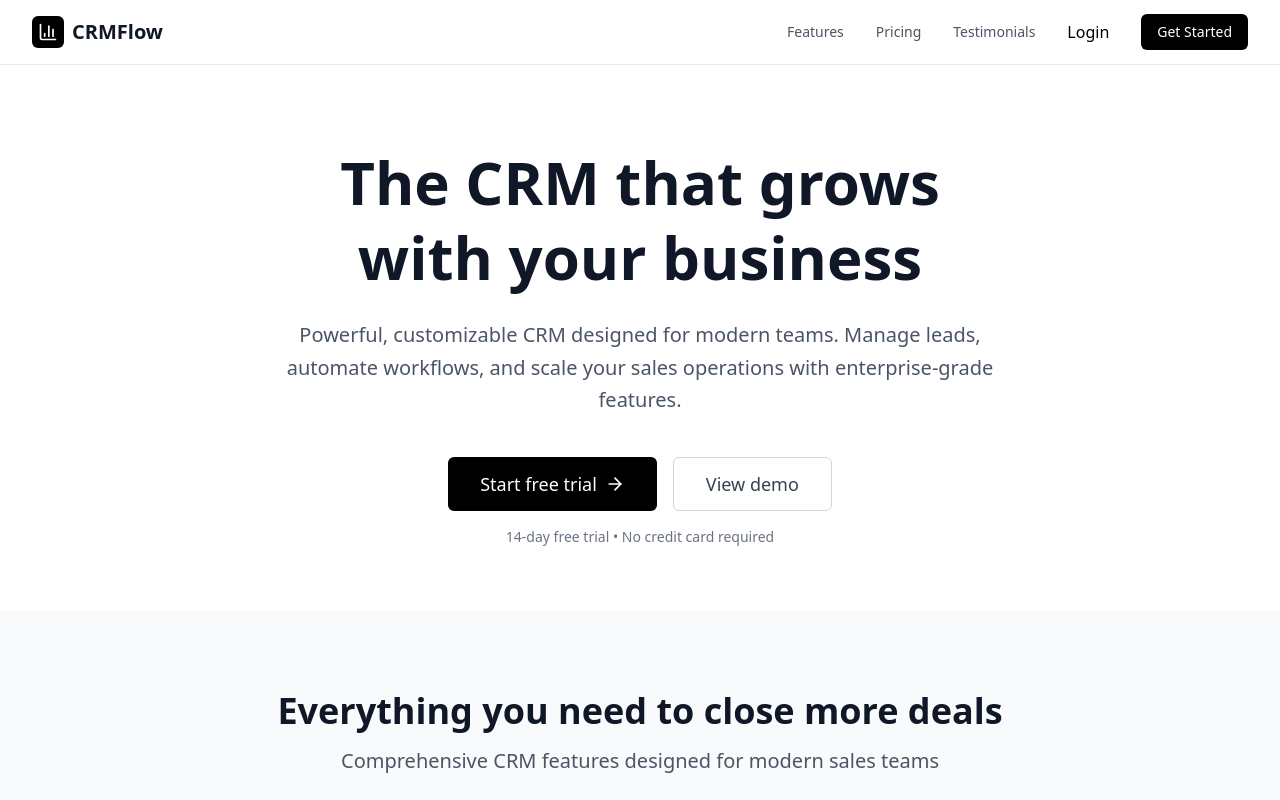
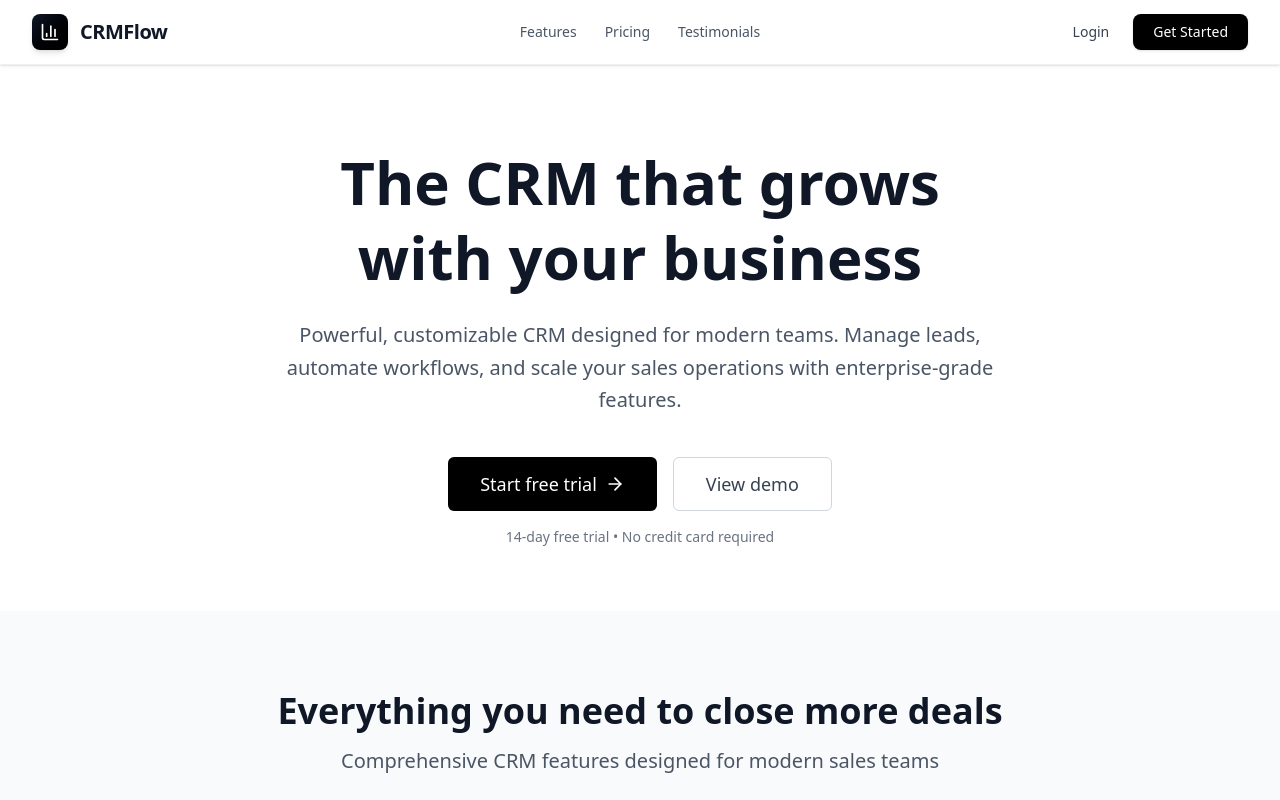
Before and after one commit to AymaanPathan/dashboard-crm, a Next.js app in the folder frontend/: page / in a window 1280 px wide. Shown: the top 800 px of the page. Built offline with nearby package versions, Linux system fonts and the light colour scheme.

Commit message:
change navbar

```diff
--- a/frontend/src/app/components/crm-landing/Navbar.tsx
+++ b/frontend/src/app/components/crm-landing/Navbar.tsx
@@ -3,58 +3,92 @@ import React, { useState } from "react";
 import Link from "next/link";
 import { BarChart3, Menu, X } from "lucide-react";
 import { MobileMenu } from "./MobileMenu";
+import { getToken } from "@/utils/auth.utils";
 
 export default function Navbar() {
+  const token = getToken();
   const [mobileMenuOpen, setMobileMenuOpen] = useState(false);
 
-
 return (
-    <nav className="border-b border-gray-200 bg-white/80 backdrop-blur-md sticky top-0 z-50">
-      <div className="max-w-7xl mx-auto px-4 sm:px-6 lg:px-8">
+  <nav className="border-b border-gray-200/60 bg-white/95 backdrop-blur-xl sticky top-0 z-50 shadow-sm">
+    <div className=" mx-auto px-4 sm:px-6 lg:px-8">
       <div className="flex justify-between items-center h-16">
-          <div className="flex items-center space-x-2">
-            <div className="w-8 h-8 bg-black rounded-md flex items-center justify-center">
+        {/* Logo Section */}
+        <div className="flex items-center space-x-3">
+          <div className="w-9 h-9 bg-gradient-to-br from-gray-900 to-black rounded-lg flex items-center justify-center shadow-md">
             <BarChart3 className="w-5 h-5 text-white" />
           </div>
-            <span className="text-xl font-semibold text-gray-900">CRMFlow</span>
+          <span className="text-xl font-bold text-gray-900 tracking-tight">
+            CRMFlow
+          </span>
         </div>
 
-          <div className="hidden md:flex items-center space-x-8">
+        {/* Center Navigation */}
+        <div className="hidden md:flex items-center space-x-1 absolute left-1/2 transform -translate-x-1/2">
           <a
             href="#features"
-              className="text-gray-600 hover:text-gray-900 text-sm font-medium"
+            className="text-gray-600 hover:text-gray-900 hover:bg-gray-50 px-3 py-2 rounded-lg text-sm font-medium transition-all duration-200"
           >
             Features
           </a>
           <a
             href="#pricing"
-              className="text-gray-600 hover:text-gray-900 text-sm font-medium"
+            className="text-gray-600 hover:text-gray-900 hover:bg-gray-50 px-3 py-2 rounded-lg text-sm font-medium transition-all duration-200"
           >
             Pricing
           </a>
           <a
             href="#testimonials"
-              className="text-gray-600 hover:text-gray-900 text-sm font-medium"
+            className="text-gray-600 hover:text-gray-900 hover:bg-gray-50 px-3 py-2 rounded-lg text-sm font-medium transition-all duration-200"
           >
             Testimonials
           </a>
-          <Link href="/login">Login</Link>
+        </div>
+
+        {/* Right Side Buttons */}
+        <div className="hidden md:flex items-center space-x-2">
+          {!token ? (
+            <>
+              <Link
+                href="/login"
+                className="text-gray-700 hover:text-gray-900 hover:bg-gray-50 px-4 py-2 rounded-lg text-sm font-medium transition-all duration-200"
+              >
+                Login
+              </Link>
               <Link
                 href="/signup"
-              className="bg-black text-white px-4 py-2 rounded-md text-sm font-medium hover:bg-gray-800"
+                className="bg-black hover:bg-gray-800 text-white px-5 py-2 rounded-lg text-sm font-medium transition-all duration-200 shadow-sm hover:shadow-md"
               >
                 Get Started
               </Link>
+            </>
+          ) : (
+            <>
+              <Link
+                href="/organizationsetup"
+                className="text-gray-700 hover:text-gray-900 hover:bg-gray-50 px-4 py-2 rounded-lg text-sm font-medium transition-all duration-200 border border-gray-200 hover:border-gray-300"
+              >
+                Setup Organization
+              </Link>
+              <Link
+                href="/"
+                className="bg-black hover:bg-gray-800 text-white px-5 py-2 rounded-lg text-sm font-medium transition-all duration-200 shadow-sm hover:shadow-md"
+              >
+                Logout
+              </Link>
+            </>
+          )}
         </div>
 
+        {/* Mobile Menu Button */}
         <button
-            className="md:hidden p-2"
+          className="md:hidden p-2 rounded-lg hover:bg-gray-100 transition-colors duration-200"
           onClick={() => setMobileMenuOpen(!mobileMenuOpen)}
         >
           {mobileMenuOpen ? (
-              <X className="w-6 h-6" />
+            <X className="w-6 h-6 text-gray-600" />
           ) : (
-              <Menu className="w-6 h-6" />
+            <Menu className="w-6 h-6 text-gray-600" />
           )}
         </button>
       </div>
```
Lines whose indentation alone changed are shown as unchanged.
